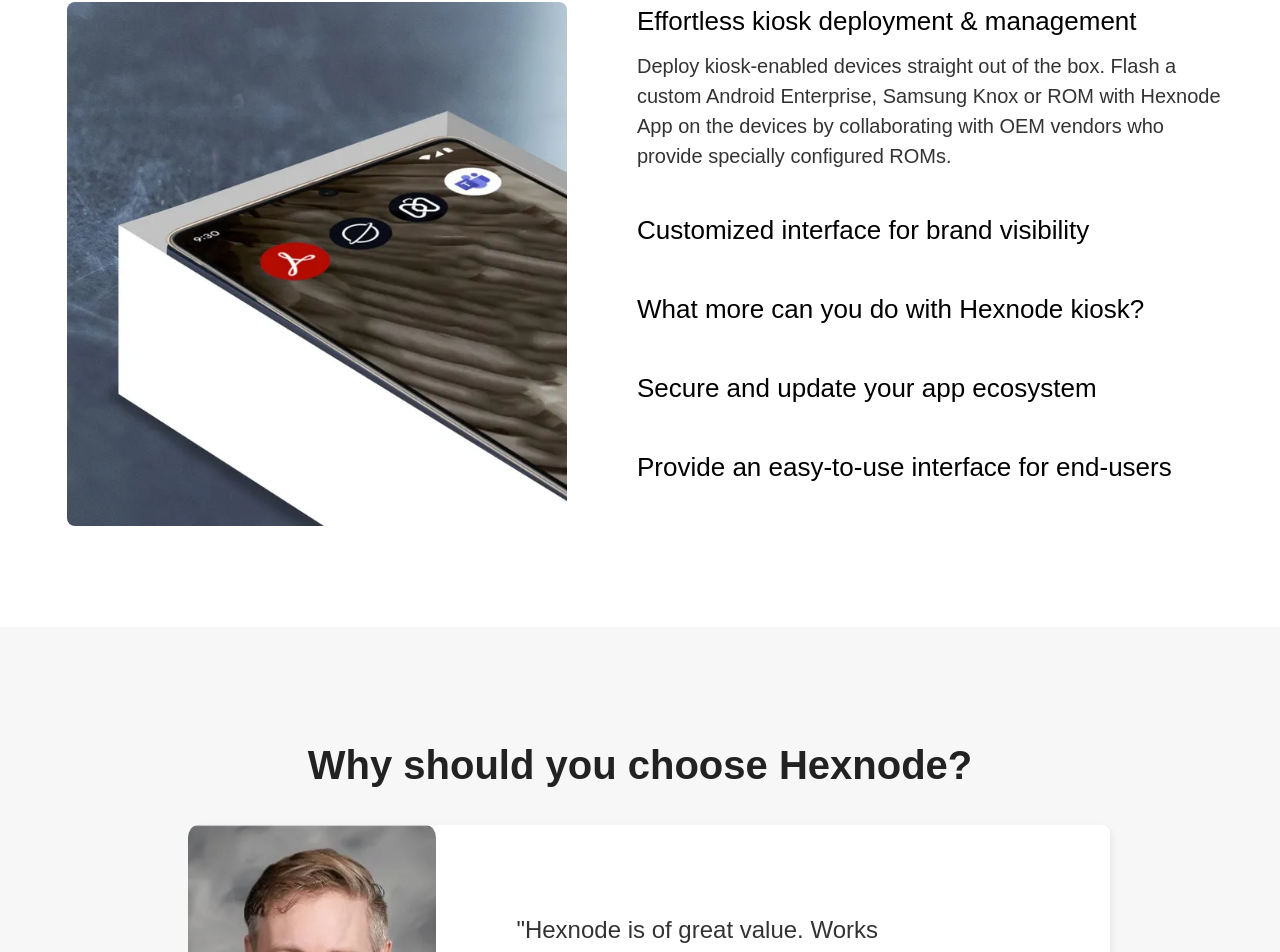
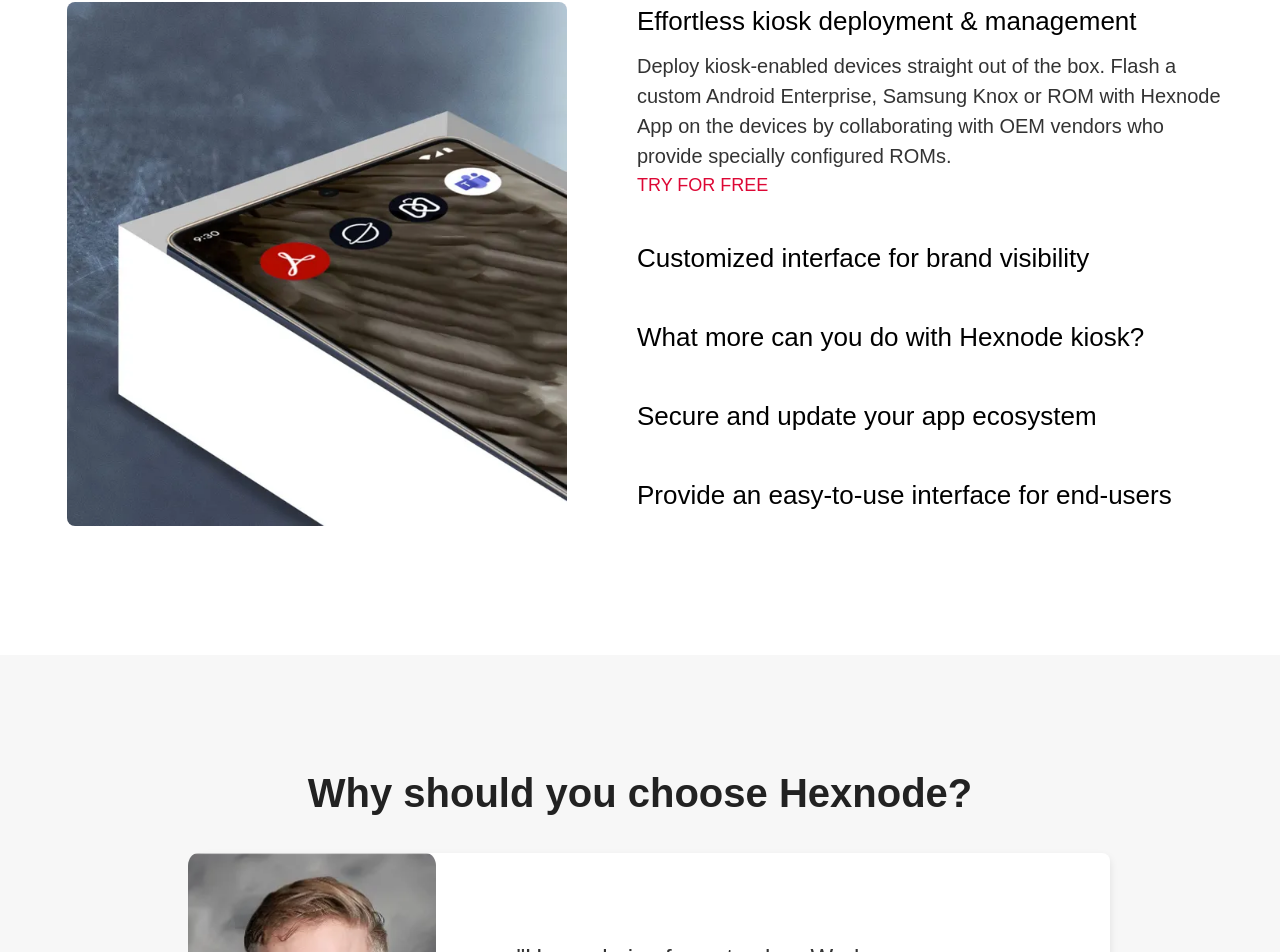
Before and after one commit to Nitha-Johny04/HexnodeWeb, a React (Create React App) app: page / in a window 1280 px wide. Shown: the part 1934-2886 px from the top of the page. Built offline with nearby package versions, Linux system fonts and the light colour scheme.

Commit message:
Update AdditionalPossibilities.js

```diff
--- a/src/components/AdditionalPossibilities.js
+++ b/src/components/AdditionalPossibilities.js
@@ -5,7 +5,6 @@
 import power from "./images/power-up-protection-image.webp";
 import SecureApp from "./images/secure-app-ecosystem.webp";
 import easy from "./images/easy-to-use-interface-image.webp";
-
 
 const AdditionalPossibilities = () => {
   const [activeContent, setActiveContent] = useState("effortless");
@@ -63,7 +62,9 @@
           {Object.keys(contentData).map((key) => (
             <div
               key={key}
-              className={`content-item ${activeContent === key ? "active-item" : ""}`}
+              className={`content-item ${
+                activeContent === key ? "active-item" : ""
+              }`}
             >
               <p
                 className={`title ${activeContent === key ? "active" : ""}`}
@@ -73,8 +74,14 @@
               </p>
               {activeContent === key && (
                 <div className="content-description">
-                  {/* Render Description */}
                   <p>{contentData[key].description}</p>
+                  <a
+                    href="https://www.hexnode.com/mobile-device-management/cloud/signup/"
+                    rel="noopener noreferrer"
+                    target="_blank"
+                  >
+                    TRY FOR FREE
+                  </a>
                 </div>
               )}
             </div>
```
